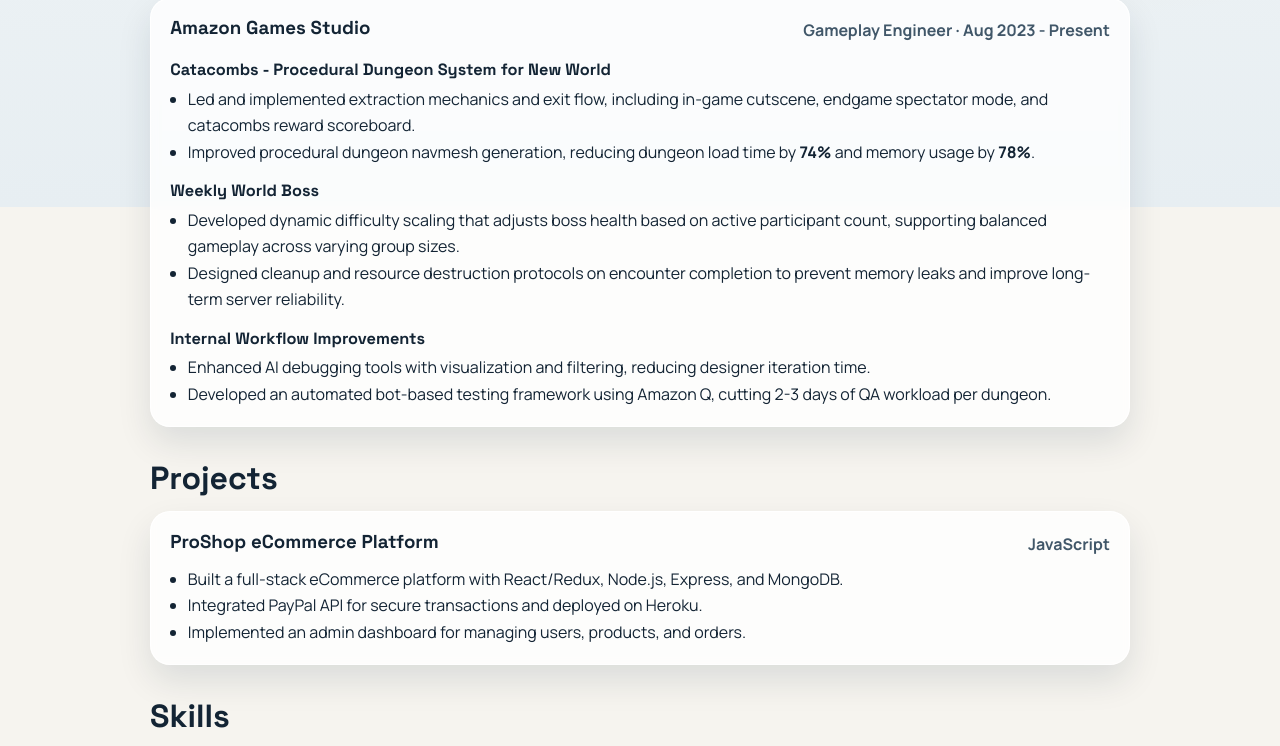
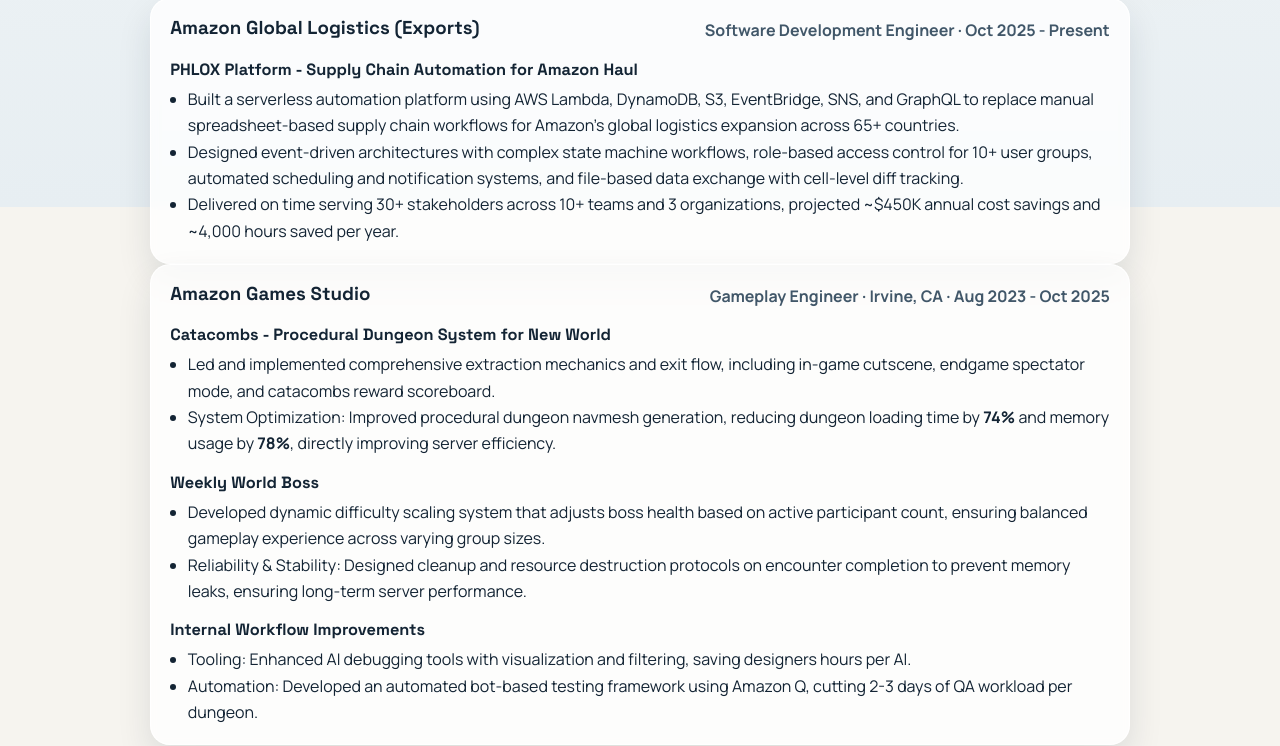
Before and after one commit to ryanxwy/ryanxwy.github.io, a plain HTML site: page index.html in a window 1280 px wide. Shown: the part 593-1339 px from the top of the page. Drawn offline with Linux system fonts and the light colour scheme.

Commit message:
Update experience and skills from latest resume

```diff
--- a/index.html
+++ b/index.html
@@ -23,7 +23,7 @@
       <p class="eyebrow">Portfolio</p>
       <h1>Wangyang Xu</h1>
       <p class="subtitle">Software Engineer</p>
-      <p class="meta">Irvine, CA</p>
+      <p class="meta">Bellevue, WA</p>
       <nav class="cta-group" aria-label="Primary links">
         <a class="btn primary" href="assets/resume.pdf" target="_blank" rel="noopener">View Resume</a>
         <a class="btn" href="https://www.linkedin.com/in/wangyangxu/" target="_blank" rel="noopener">LinkedIn</a>
@@ -41,45 +41,70 @@
       </section>
 
       <section class="section reveal" id="experience">
-        <h2>Experience</h2>
+        <h2>Work Experience</h2>
+        <article class="card">
+          <div class="card-head">
+            <h3>Amazon Global Logistics (Exports)</h3>
+            <p>Software Development Engineer · Oct 2025 - Present</p>
+          </div>
+
+          <h4>PHLOX Platform - Supply Chain Automation for Amazon Haul</h4>
+          <ul>
+            <li>
+              Built a serverless automation platform using AWS Lambda, DynamoDB, S3, EventBridge, SNS, and GraphQL to
+              replace manual spreadsheet-based supply chain workflows for Amazon's global logistics expansion across
+              65+ countries.
+            </li>
+            <li>
+              Designed event-driven architectures with complex state machine workflows, role-based access control for
+              10+ user groups, automated scheduling and notification systems, and file-based data exchange with
+              cell-level diff tracking.
+            </li>
+            <li>
+              Delivered on time serving 30+ stakeholders across 10+ teams and 3 organizations, projected ~$450K annual
+              cost savings and ~4,000 hours saved per year.
+            </li>
+          </ul>
+        </article>
+
         <article class="card">
           <div class="card-head">
             <h3>Amazon Games Studio</h3>
-            <p>Gameplay Engineer · Aug 2023 - Present</p>
+            <p>Gameplay Engineer · Irvine, CA · Aug 2023 - Oct 2025</p>
           </div>
 
           <h4>Catacombs - Procedural Dungeon System for New World</h4>
           <ul>
             <li>
-              Led and implemented extraction mechanics and exit flow, including in-game cutscene, endgame spectator
-              mode, and catacombs reward scoreboard.
+              Led and implemented comprehensive extraction mechanics and exit flow, including in-game cutscene,
+              endgame spectator mode, and catacombs reward scoreboard.
             </li>
             <li>
-              Improved procedural dungeon navmesh generation, reducing dungeon load time by <strong>74%</strong> and
-              memory usage by <strong>78%</strong>.
+              System Optimization: Improved procedural dungeon navmesh generation, reducing dungeon loading time by
+              <strong>74%</strong> and memory usage by <strong>78%</strong>, directly improving server efficiency.
             </li>
           </ul>
 
           <h4>Weekly World Boss</h4>
           <ul>
             <li>
-              Developed dynamic difficulty scaling that adjusts boss health based on active participant count,
-              supporting balanced gameplay across varying group sizes.
+              Developed dynamic difficulty scaling system that adjusts boss health based on active participant count,
+              ensuring balanced gameplay experience across varying group sizes.
             </li>
             <li>
-              Designed cleanup and resource destruction protocols on encounter completion to prevent memory leaks and
-              improve long-term server reliability.
+              Reliability &amp; Stability: Designed cleanup and resource destruction protocols on encounter completion
+              to prevent memory leaks, ensuring long-term server performance.
             </li>
           </ul>
 
           <h4>Internal Workflow Improvements</h4>
           <ul>
             <li>
-              Enhanced AI debugging tools with visualization and filtering, reducing designer iteration time.
+              Tooling: Enhanced AI debugging tools with visualization and filtering, saving designers hours per AI.
             </li>
             <li>
-              Developed an automated bot-based testing framework using Amazon Q, cutting 2-3 days of QA workload per
-              dungeon.
+              Automation: Developed an automated bot-based testing framework using Amazon Q, cutting 2-3 days of QA
+              workload per dungeon.
             </li>
           </ul>
         </article>
@@ -93,8 +118,8 @@
             <p>JavaScript</p>
           </div>
           <ul>
-            <li>Built a full-stack eCommerce platform with React/Redux, Node.js, Express, and MongoDB.</li>
-            <li>Integrated PayPal API for secure transactions and deployed on Heroku.</li>
+            <li>Built a full-stack e-commerce platform with React/Redux, Node.js, Express, and MongoDB.</li>
+            <li>Integrated PayPal API for secure transactions, and deployed on Heroku.</li>
             <li>Implemented an admin dashboard for managing users, products, and orders.</li>
           </ul>
         </article>
@@ -105,15 +130,15 @@
         <div class="chip-grid">
           <article class="chip-block">
             <h3>Languages</h3>
-            <p>C++, Lua, Java, JavaScript/TypeScript, Python</p>
+            <p>JavaScript/TypeScript, Python, C++, Lua, Java</p>
           </article>
           <article class="chip-block">
             <h3>Frameworks &amp; Libraries</h3>
-            <p>C++ STL, Spring Boot/JPA, React/Redux</p>
+            <p>NodeJS, Meridian, React/Redux, C++ STL, Spring Boot/JPA</p>
           </article>
           <article class="chip-block">
             <h3>Services &amp; Tools</h3>
-            <p>Perforce, Jira, Confluence, Azoth game engine</p>
+            <p>Kiro, GitHub, Perforce, Jira, Confluence, Azoth game engine</p>
           </article>
         </div>
       </section>
```
